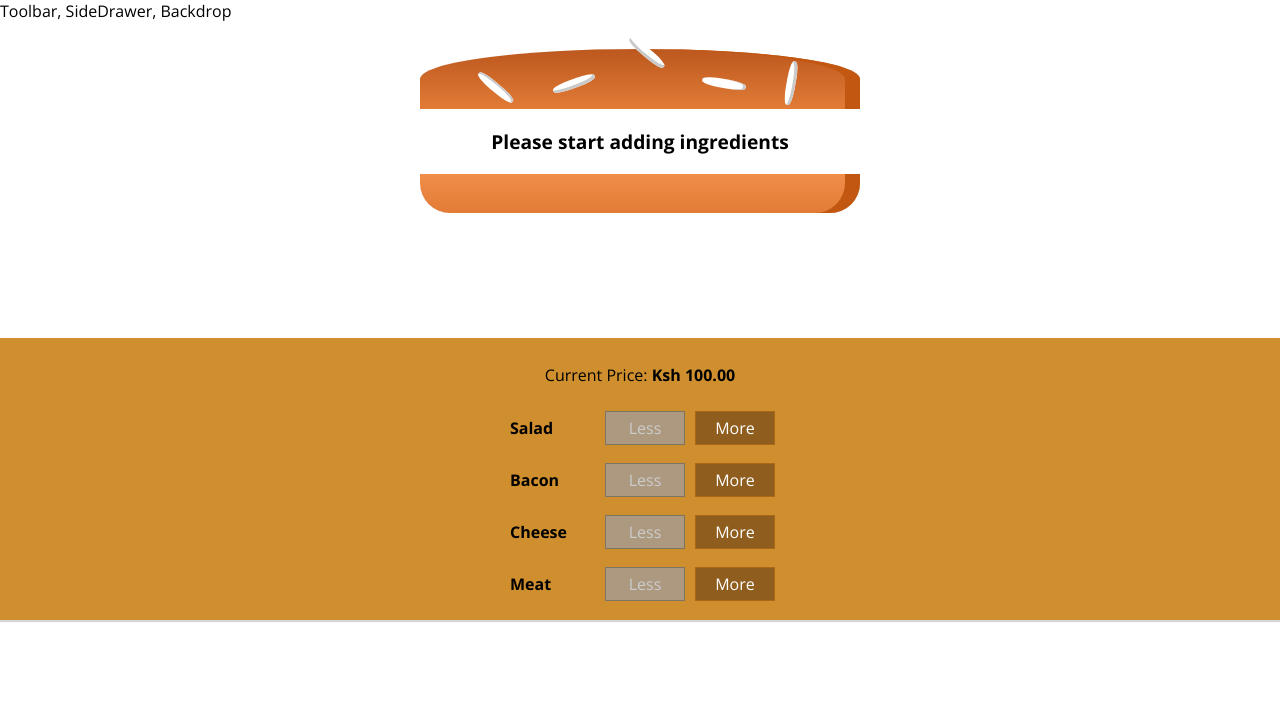
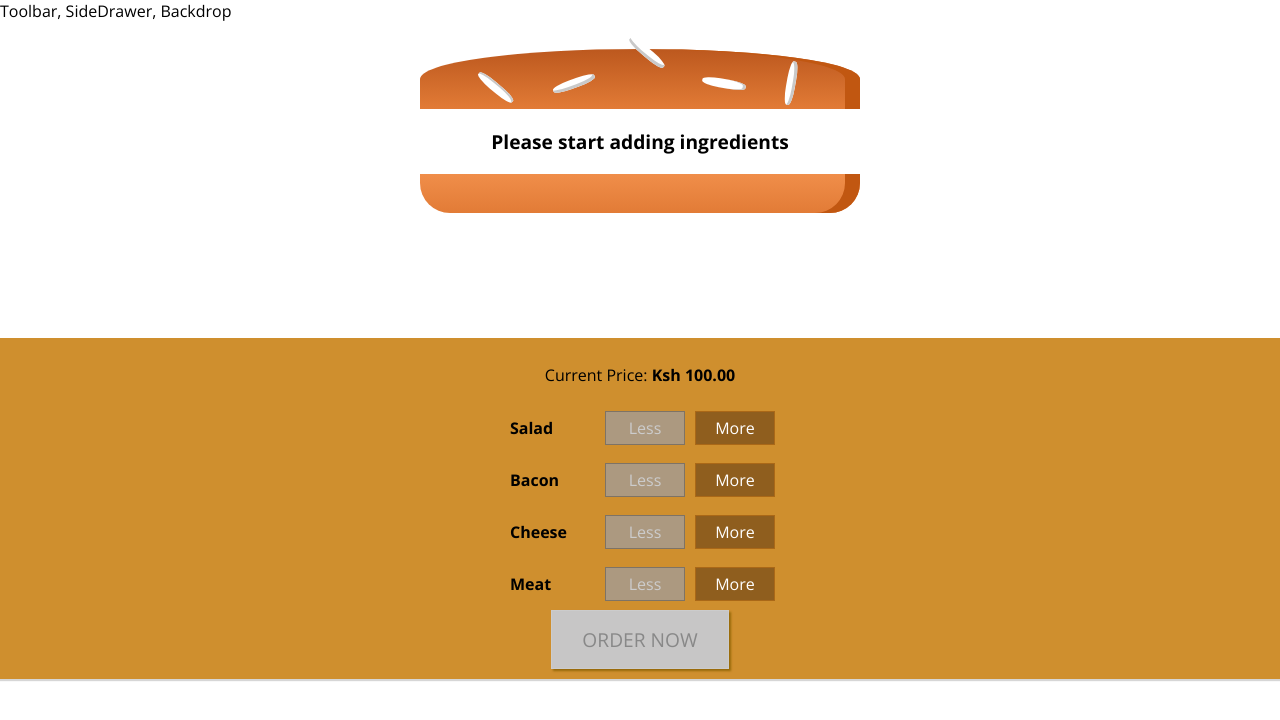
Before and after one commit to muteshi/burger-builder-app, a React (Create React App) app: page / in a window 1280 px wide. Shown: the top 720 px of the page. Built offline with nearby package versions, Linux system fonts and the light colour scheme.

Commit message:
Added order button

```diff
--- a/src/components/Burger/BuildControls/BuildControls.js
+++ b/src/components/Burger/BuildControls/BuildControls.js
@@ -25,6 +25,9 @@
           label={ctrl.label}
         />
       ))}
+      <button className={classes.OrderButton} disabled={!props.purchaseable}>
+        ORDER NOW
+      </button>
     </div>
   );
 };
--- a/src/components/Burger/BuildControls/BuildControls.module.css
+++ b/src/components/Burger/BuildControls/BuildControls.module.css
@@ -8,3 +8,45 @@
   margin: auto;
   padding: 10px 0;
 }
+
+.OrderButton {
+  background-color: #dad735;
+  outline: none;
+  cursor: pointer;
+  border: 1px solid #966909;
+  color: #966909;
+  font-family: inherit;
+  font-size: 1.2em;
+  padding: 15px 30px;
+  box-shadow: 2px 2px 2px #966909;
+}
+
+.OrderButton:hover,
+.OrderButton:active {
+  background-color: #a0db41;
+  border: 1px solid #966909;
+  color: #966909;
+}
+
+.OrderButton:disabled {
+  background-color: #c7c6c6;
+  cursor: not-allowed;
+  border: 1px solid #ccc;
+  color: #888888;
+}
+
+.OrderButton:not(:disabled) {
+  animation: enable 0.3s linear;
+}
+
+@keyframes enable {
+  0% {
+    transform: scale(1);
+  }
+  60% {
+    transform: scale(1.1);
+  }
+  100% {
+    transform: scale(1);
+  }
+}
--- a/src/containers/BurgerBuilder/BurgerBuilder.js
+++ b/src/containers/BurgerBuilder/BurgerBuilder.js
@@ -19,6 +19,7 @@
       meat: 0,
     },
     totalPrice: 100,
+    purchaseable: false,
   };
 
   addIngredientHandler = (type) => {
@@ -32,6 +33,7 @@
     const defaultPrice = this.state.totalPrice;
     const newPrice = defaultPrice + ingPrice;
     this.setState({ totalPrice: newPrice, ingredients: updatedIngs });
+    this.updatePurchaseState(updatedIngs);
   };
 
   removeIngredientHandler = (type) => {
@@ -46,6 +48,18 @@
     const defaultPrice = this.state.totalPrice;
     const newPrice = defaultPrice - ingPrice;
     this.setState({ totalPrice: newPrice, ingredients: updatedIngs });
+    this.updatePurchaseState(updatedIngs);
+  };
+
+  updatePurchaseState = (updatedIngs) => {
+    const total = Object.keys(updatedIngs)
+      .map((ingkey) => {
+        return updatedIngs[ingkey];
+      })
+      .reduce((sum, el) => {
+        return sum + el;
+      }, 0);
+    this.setState({ purchaseable: total > 0 });
   };
 
   render() {
@@ -65,6 +79,7 @@
           ingAdded={this.addIngredientHandler}
           ingRemoved={this.removeIngredientHandler}
           price={this.state.totalPrice}
+          purchaseable={this.state.purchaseable}
         />
       </Aux>
     );
```
Also changed, not shown: 1 other file (tests, documents, lock files or other folders).
